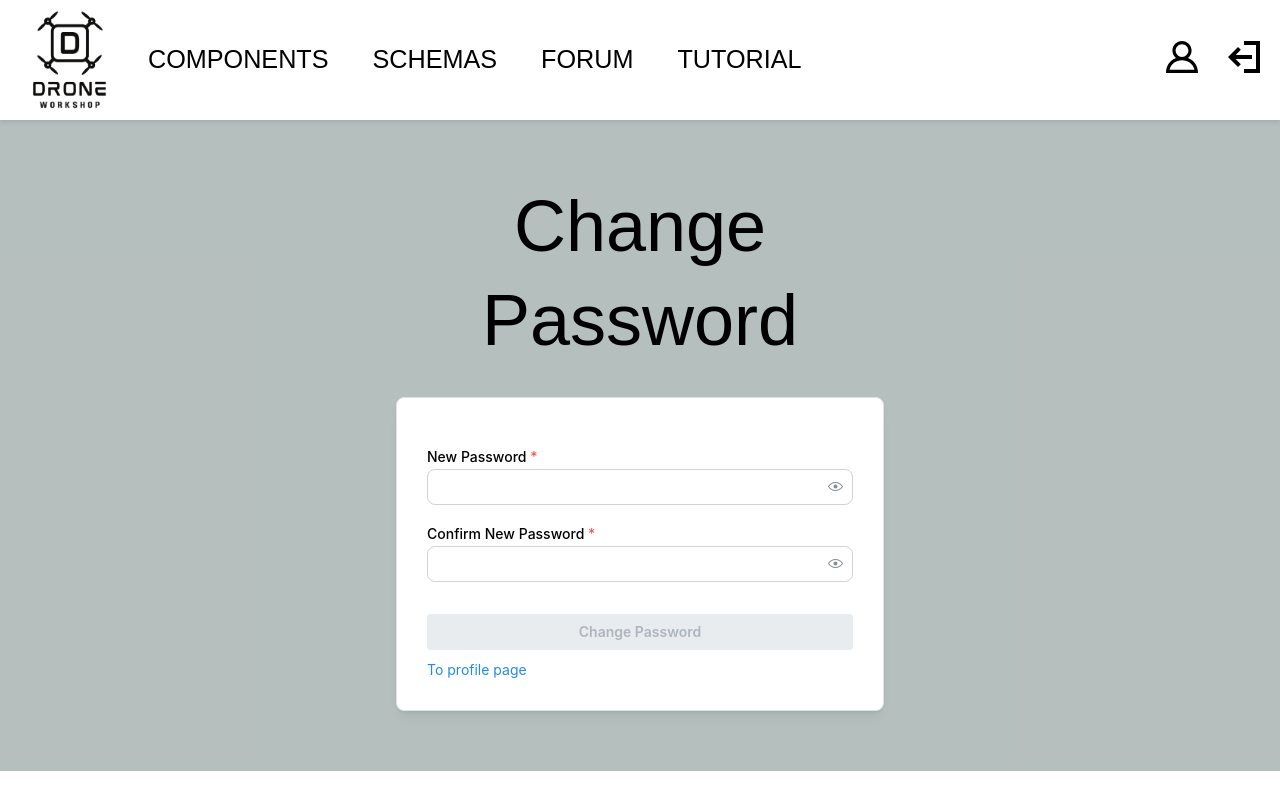
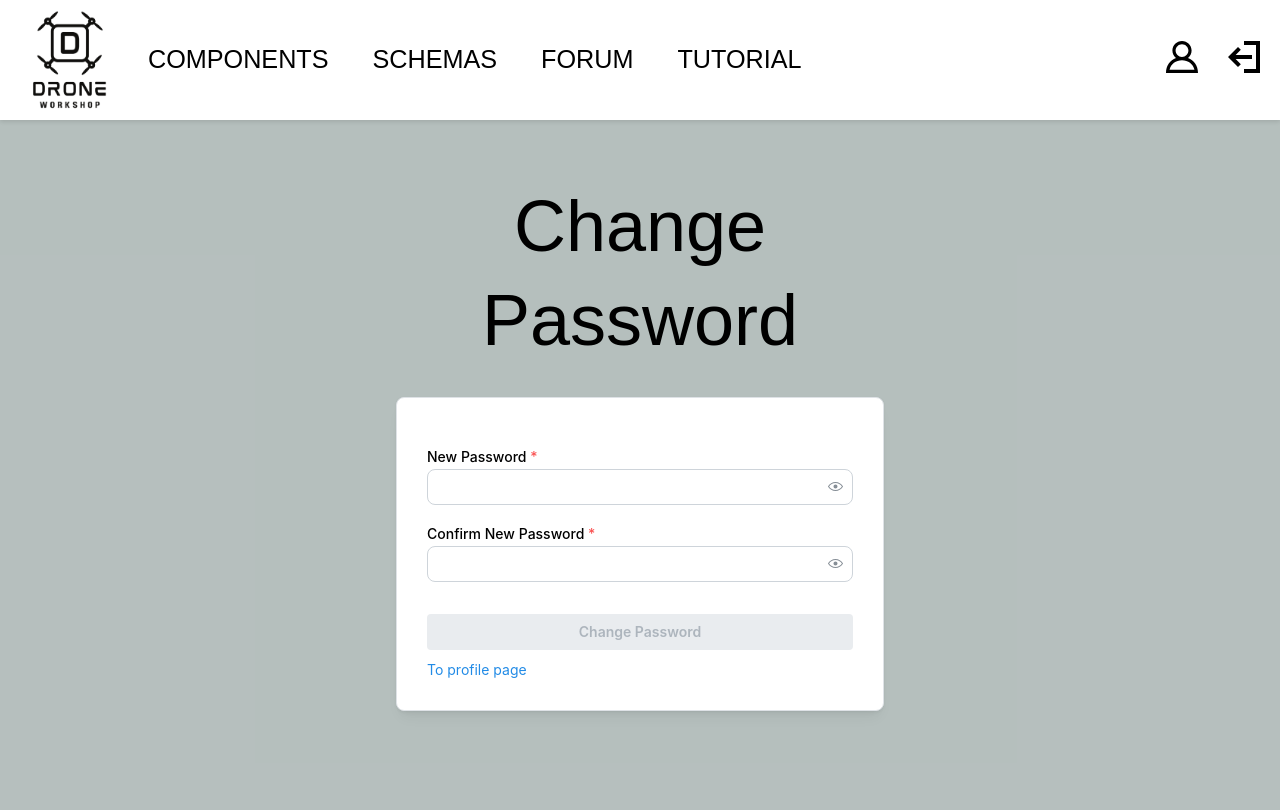
Before and after one commit to bergamontt/droneworkshop, a React (Vite) app in the folder frontend/: page /change-password in a window 1280 px wide. Shown: the top 810 px of the page. Built offline with nearby package versions, Linux system fonts and the light colour scheme; no server answers; sample sign-in values are in the browser's storage; a web font is replaced by a local one.

Commit message:
Minor refactoring

```diff
--- a/frontend/src/pages/ChangePasswordPage.jsx
+++ b/frontend/src/pages/authentification/ChangePasswordPage.jsx
@@ -8,10 +8,10 @@ import {
     Title,
 } from '@mantine/core';
 import {useState} from 'react';
-import {useFetch} from "../hooks/useFetch.jsx";
-import {getCurrentUser, updateUserPassword} from "../services/UserService.jsx";
+import {useFetch} from "../../hooks/useFetch.jsx";
+import {getCurrentUser, updateUserPassword} from "../../services/UserService.jsx";
 import {useNavigate} from "react-router-dom";
-import {jwtService} from "../services/JWTService.jsx";
+import {jwtService} from "../../services/JWTService.jsx";
 
 export default function ChangePasswordPage() {
     const navigate = useNavigate();
@@ -46,7 +46,10 @@ export default function ChangePasswordPage() {
     };
 
     return (
-        <div style={{ backgroundColor: 'rgba(109, 128, 125, 0.5)', padding: '20px' , height: '100%'}}>
+        <div style={{
+            backgroundColor: 'rgba(109, 128, 125, 0.5)',
+            padding: '20px' ,
+            minHeight: '100vh'}}>
             <Container size={520} my={40}>
                 <Title ta="center" style={{
                     fontFamily: "'WDXL Lubrifont TC', Arial, sans-serif",
--- a/frontend/src/pages/LogInPage.jsx
+++ b/frontend/src/pages/authentification/LogInPage.jsx
@@ -1,8 +1,8 @@
-import LogInForm from "../components/authentification/LogInForm.jsx";
+import LogInForm from "../../components/authentification/LogInForm.jsx";
 import {Anchor} from "@mantine/core";
 import {useNavigate} from "react-router-dom";
-import { jwtService } from "../services/JWTService.jsx"
-import '../styles/authentification/LogInPage.css';
+import { jwtService } from "../../services/JWTService.jsx"
+import '../../styles/authentification/LogInPage.css';
 
 export default function LogInPage() {
     const navigate = useNavigate();
--- a/frontend/src/pages/ManageProfilePage.jsx
+++ b/frontend/src/pages/authentification/ManageProfilePage.jsx
@@ -12,9 +12,9 @@ import {
     Grid,
 } from '@mantine/core';
 import { useEffect, useState } from 'react';
-import { updateUserInfo, getCurrentUser } from '../services/UserService.jsx';
-import { useFetch } from '../hooks/useFetch.jsx';
-import { jwtService } from "../services/JWTService.jsx"
+import { updateUserInfo, getCurrentUser } from '../../services/UserService.jsx';
+import { useFetch } from '../../hooks/useFetch.jsx';
+import { jwtService } from "../../services/JWTService.jsx"
 import { useNavigate } from 'react-router-dom';
 
 export default function ManageProfilePage() {
--- a/frontend/src/pages/RegisterPage.jsx
+++ b/frontend/src/pages/authentification/RegisterPage.jsx
@@ -1,7 +1,7 @@
-import RegisterForm from "../components/authentification/RegisterForm.jsx";
+import RegisterForm from "../../components/authentification/RegisterForm.jsx";
 import {Anchor} from "@mantine/core";
 import {useNavigate} from "react-router-dom";
-import '../styles/authentification/RegisterPage.css';
+import '../../styles/authentification/RegisterPage.css';
 
 export default function RegisterPage() {
     const navigate = useNavigate();
```
Also changed, not shown: frontend/src/pages/AppRoutes.jsx (+4 -4 lines).
